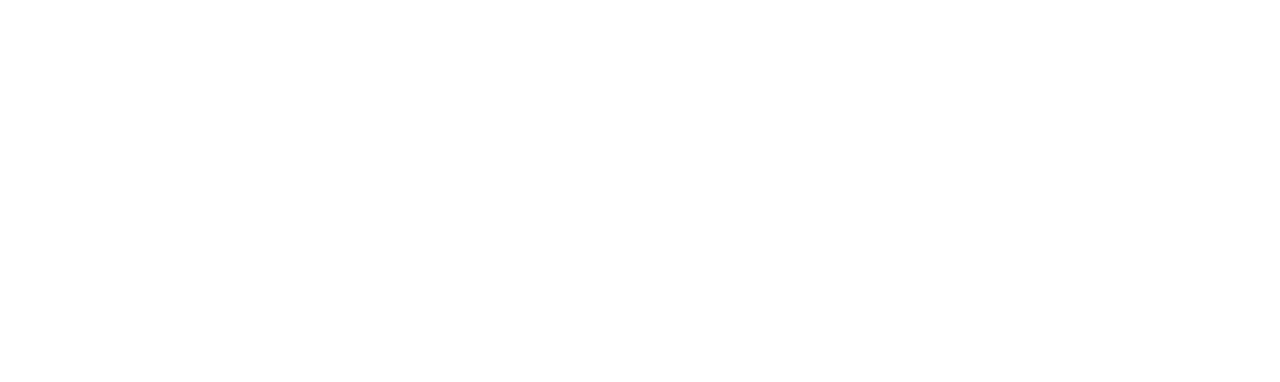
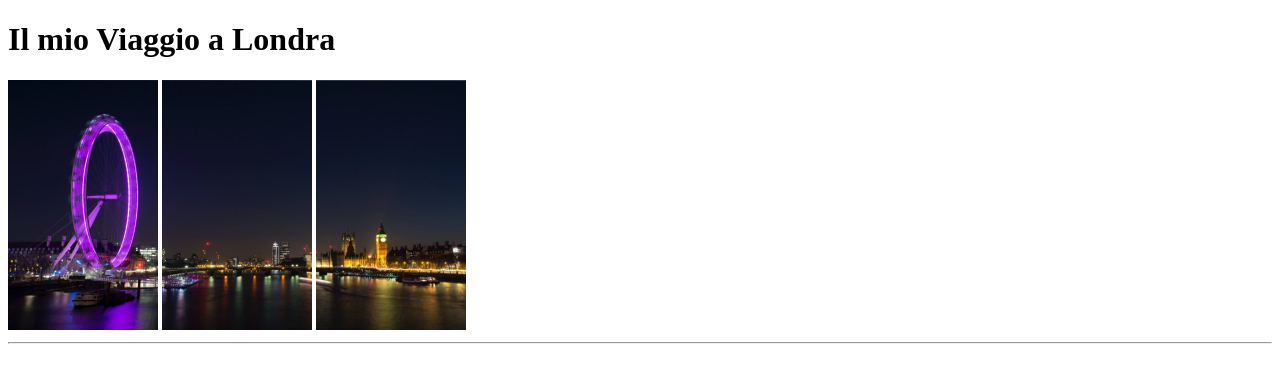
Before and after one commit to Luca10992/html-london-trip, a plain HTML site: page index.html in a window 1280 px wide. Drawn offline with Linux system fonts and the light colour scheme.

Commit message:
add header

```diff
--- a/index.html
+++ b/index.html
@@ -10,6 +10,13 @@
     <link rel="icon" href="./logo.png">
 </head>
 <body>
+    <header>
+        <h1><strong>Il mio Viaggio a Londra</strong></h1>
+        <img src="./img/pexels-bill-emrich-230794-0.jpg" alt="image-1" height="250px" width="150px">
+        <img src="./img/pexels-bill-emrich-230794-1.jpg" alt="image-2" height="250px" width="150px">
+        <img src="./img/pexels-bill-emrich-230794-2.jpg" alt="image-3" height="250px" width="150px">
+        <hr>
+    </header>
 
 </body>
 </html>
```
